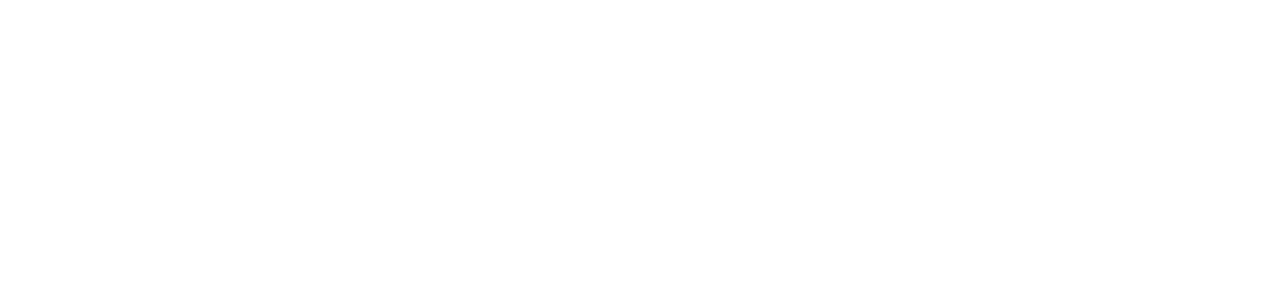
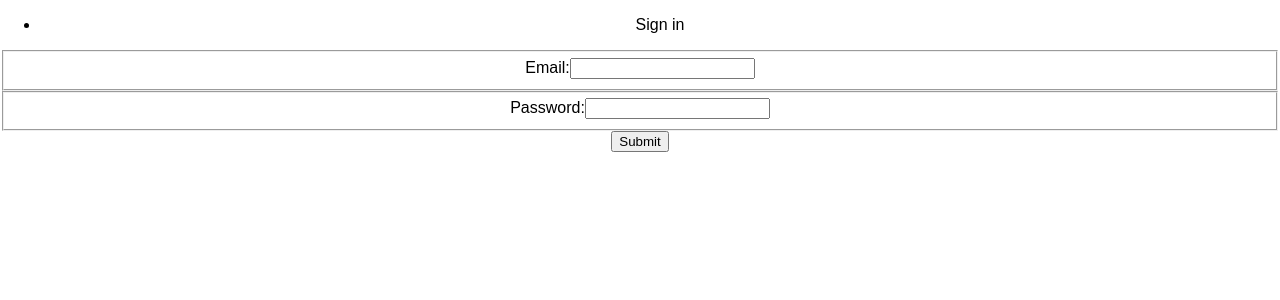
Before and after one commit to jesseaborden/closet, a React (Create React App) app: page /signin in a window 1280 px wide. Shown: the top 300 px of the page. Built offline with nearby package versions, Linux system fonts and the light colour scheme.

Commit message:
added redux-form to sign-in component.

```diff
--- a/src/App.js
+++ b/src/App.js
@@ -8,6 +8,7 @@
     return (
       <div className="App">
         <Nav />
+        {this.props.children}
       </div>
     );
   }
--- a/src/components/Signin.js
+++ b/src/components/Signin.js
@@ -1,18 +1,24 @@
 import React, { Component } from 'react';
 import connect from 'react-redux';
-import { reduxForm } from 'redux-form';
+import { Field, reduxForm } from 'redux-form';
 
 class Signin extends Component {
-    render (){
+    handleFormSubmit({email, password}) {
+        console.log(email, password);
+    }
+    render() {
+
+        const { handleSubmit } = this.props;
+
         return (
-            <form>
+            <form onSubmit={ handleSubmit(this.handleFormSubmit.bind(this)) }>
                 <fieldset>
                     <label>Email:</label>
-                    <input  />
+                    <Field name="email" component={"input"} />
                 </fieldset>
                 <fieldset>
                     <label>Password:</label>
-                    <input  />
+                    <Field  name="password" component={"input"} />
                 </fieldset>
                 <button action="submit">Submit</button>
             </form>
@@ -21,6 +27,5 @@
 }
 
 export default reduxForm({
-    form: 'signin',
-    fields: ['email', 'password']
+    form: 'signin'
 })(Signin)
--- a/src/routes.js
+++ b/src/routes.js
@@ -2,11 +2,13 @@
 import { Router, Route, IndexRoute, browserHistory } from 'react-router';
 
 import App from './App';
-
+import Signin from './components/Signin'
 
 const Routes = () => (
     <Router history={browserHistory}>
-      <Route path='/' component={App} />
+      <Route path='/' component={App}>
+        <Route path='/signin' component={Signin} />
+      </ Route>
     </Router>
     )
 export default Routes;
```
